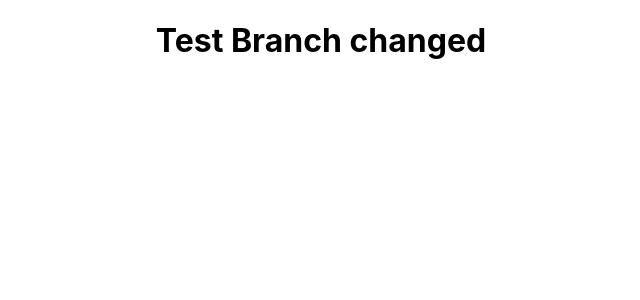
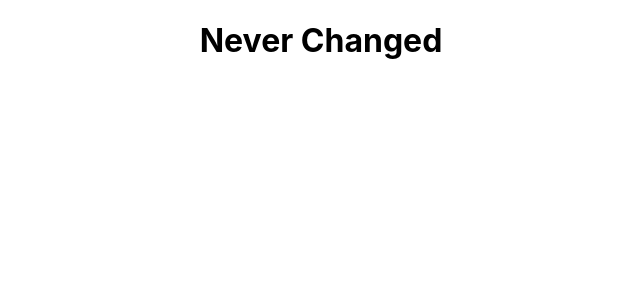
Before and after one commit to sumitpatil4/demo-project, a React (Create React App) app: page / in a window 1280 px wide. Shown: the top 300 px of the page, without its empty margins (319-959 px from the left). Built offline with nearby package versions, Linux system fonts and the light colour scheme.

Commit message:
no changes

```diff
--- a/src/App.js
+++ b/src/App.js
@@ -4,7 +4,7 @@ import './App.css';
 function App() {
   return (
     <div className="App">
-      <h1>Test Branch changed</h1>
+      <h1>Never Changed</h1>
     </div>
   );
 }
```
